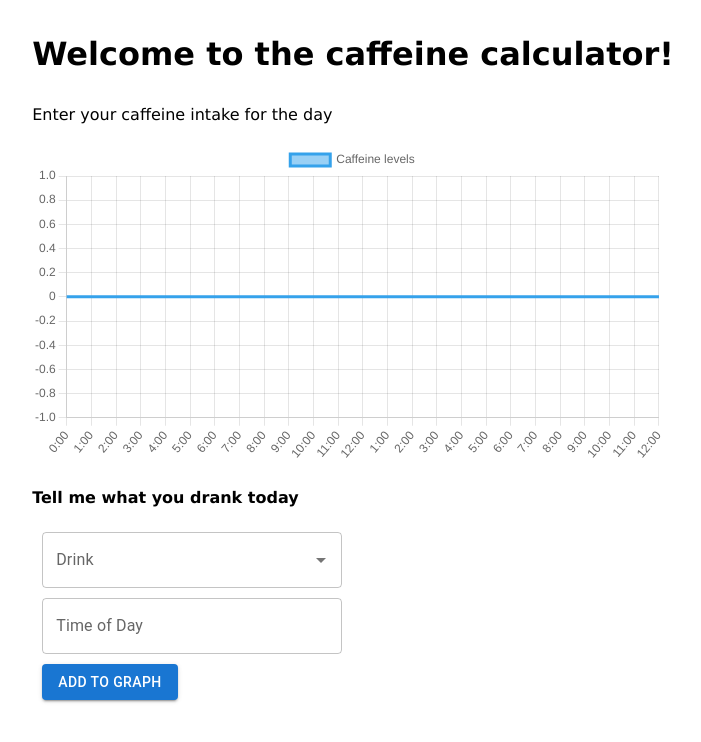
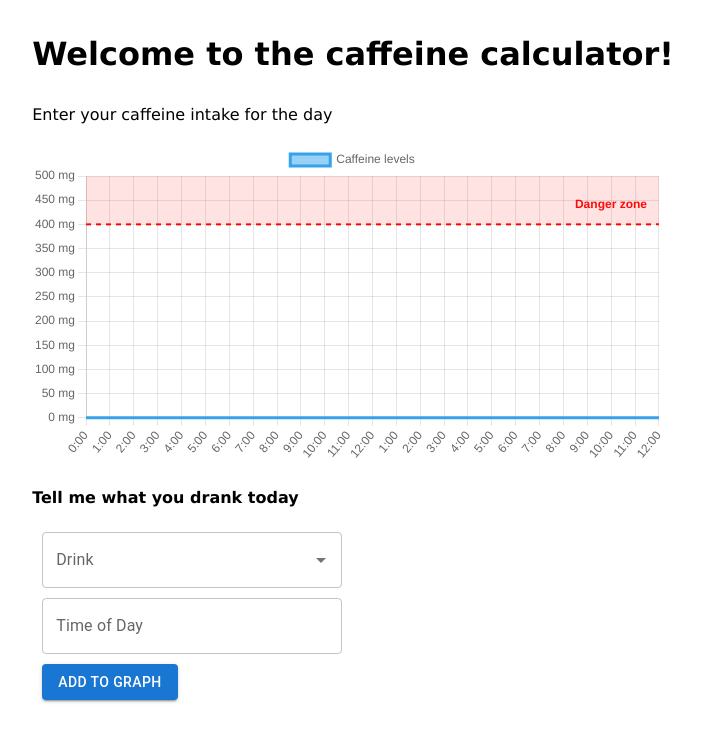
Before and after one commit to nedransfield/caffeine-calculator, a Next.js app: page / in a window 1280 px wide. Shown: the top 742 px of the page, without its empty margins (287-988 px from the left). Built offline with nearby package versions, Linux system fonts and the light colour scheme.

Commit message:
Added annotations to graph

```diff
--- a/components/Graph.jsx
+++ b/components/Graph.jsx
@@ -11,6 +11,7 @@ import {
   Legend,
   elements,
 } from 'chart.js'
+import Annotation from 'chartjs-plugin-annotation'
 
 const Graph = ({ drinks }) => {
   ChartJS.register(
@@ -21,7 +22,8 @@ const Graph = ({ drinks }) => {
     Title,
     Tooltip,
     Filler,
-    Legend
+    Legend,
+    Annotation
   )
 
   const halfLife = 6
@@ -50,10 +52,49 @@ const Graph = ({ drinks }) => {
         display: false,
         text: 'Caffeine',
       },
+      annotation: {
+        annotations: {
+          line: {
+            type: 'line',
+            yMin: 400,
+            yMax: 400,
+            borderColor: 'red',
+            borderWidth: 2,
+            borderDash: [5, 5],
+            label: {
+              content: 'Danger zone',
+              backgroundColor: 'rgba(0, 0, 0, 0)',
+              color: 'rgb(255, 0, 0)',
+              display: true,
+              position: 'end',
+              yAdjust: -20,
+            },
+          },
+          box: {
+            type: 'box',
+            yMin: 400,
+            backgroundColor: 'rgba(255, 60, 60, 0.15)',
+            borderColor: 'rgba(0, 0, 0, 0)',
+          },
+        },
+      },
     },
     scales: {
+      x: {
+        /*         title: {
+          text: 'Time of Day',
+          display: true,
+        }, */
+      },
       y: {
-        stacked: true,
+        /*         title: {
+          text: 'mg',
+          display: true,
+        }, */
+        suggestedMax: 500,
+        ticks: {
+          callback: (value) => `${value} mg`,
+        },
       },
     },
     elements: {
--- a/package.json
+++ b/package.json
@@ -14,6 +14,7 @@
     "@mui/material": "^6.4.7",
     "@mui/x-date-pickers": "^7.27.3",
     "chart.js": "^4.4.8",
+    "chartjs-plugin-annotation": "^3.1.0",
     "dayjs": "^1.11.13",
     "next": "15.2.2",
     "react": "^19.0.0",
```
Also changed, not shown: 1 other file (tests, documents, lock files or other folders).
